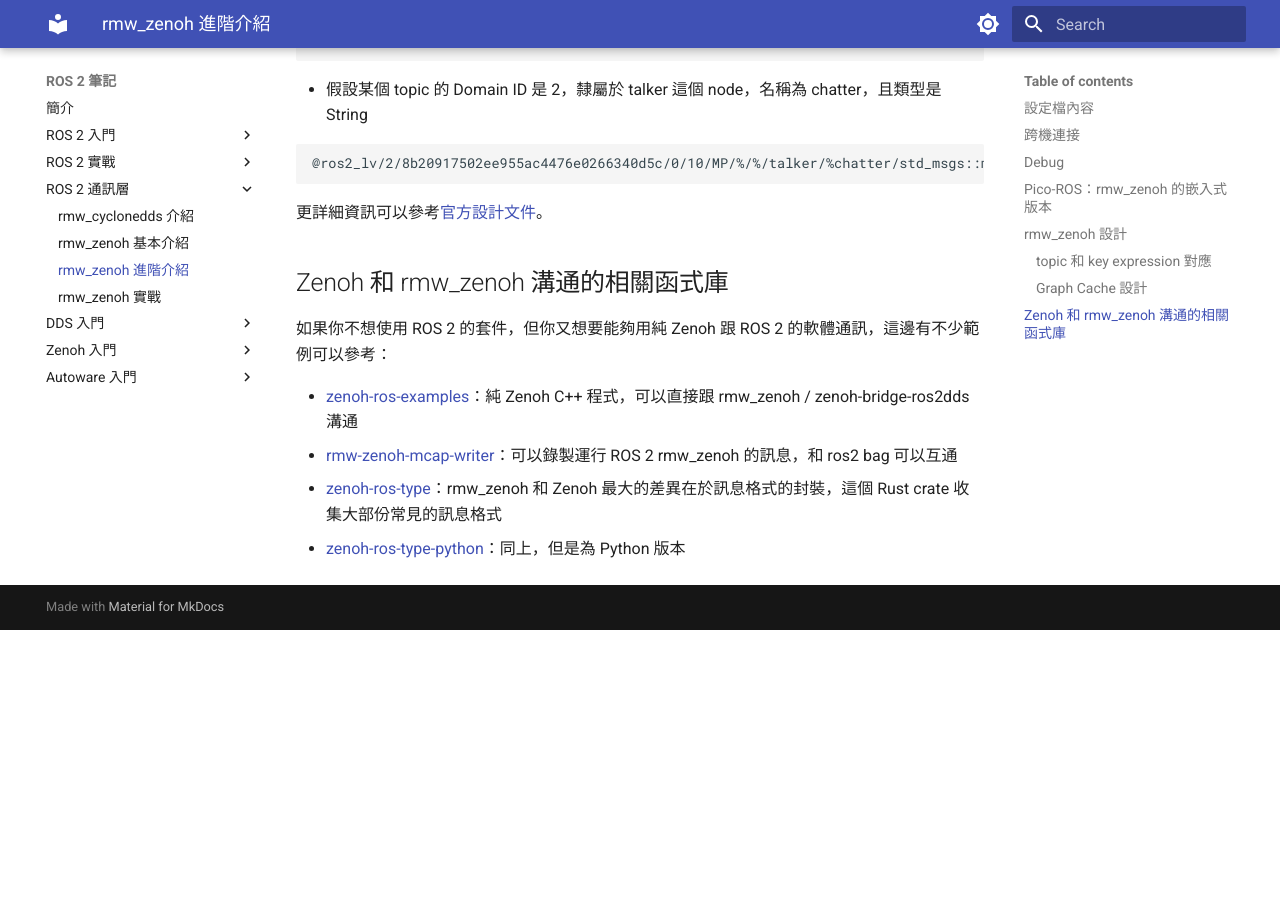
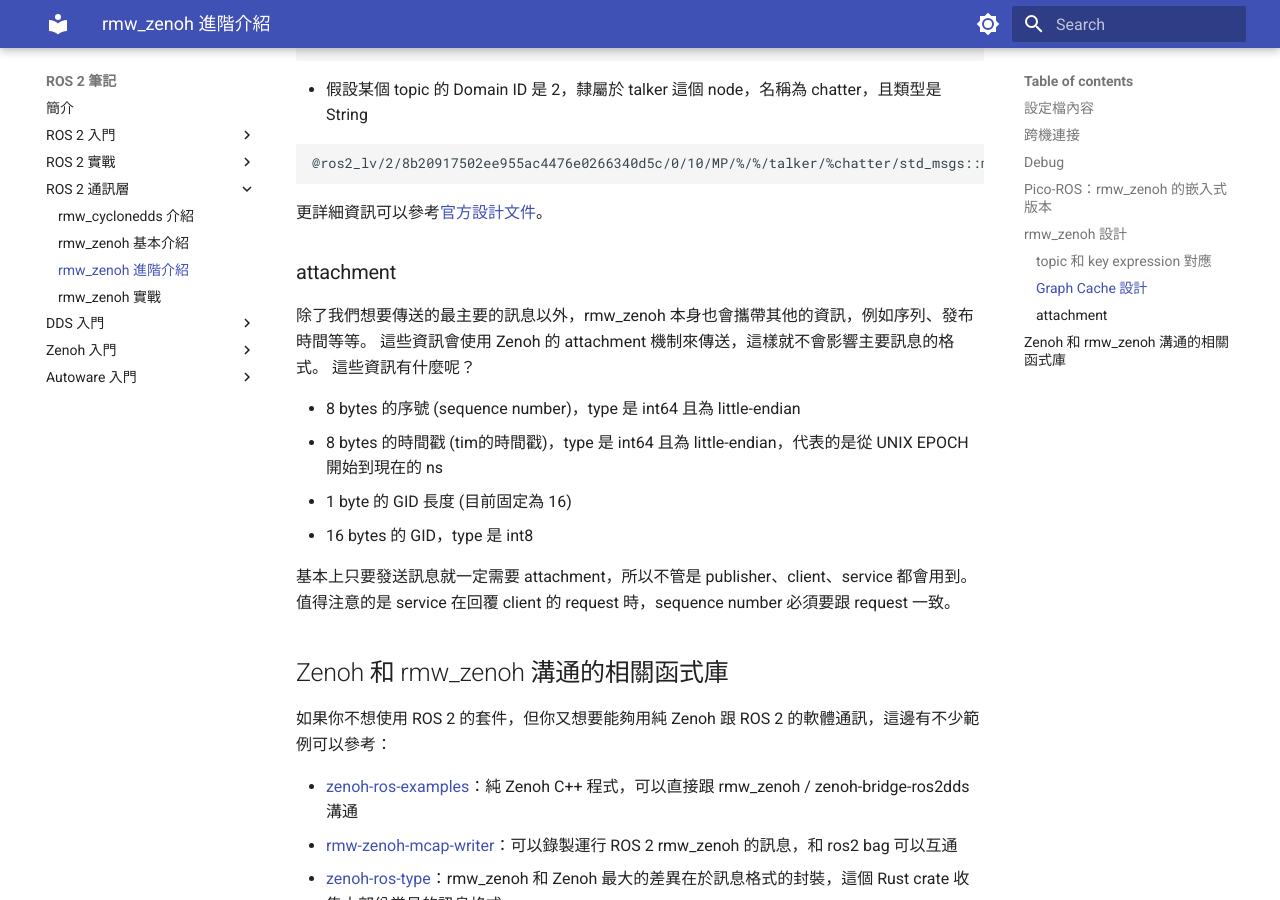
Before and after one commit to evshary/ros2-learning, an MkDocs documentation site: the page built from docs/ros2/rmw_zenoh/advanced.md, in a window 1280 px wide and 900 px high, scrolled down 4932 px. Built offline with MkDocs 1.6.1 and Material for MkDocs 9.7.7, drawn with Linux system fonts in a browser that asks for light colours; before the commit the page ends 5562 px from its top, so only the background shows below that.

Commit message:
Show how to use the attachment in rmw_zenoh
Signed-off-by: ChenYing Kuo <evshary@gmail.com>

```diff
--- a/docs/ros2/rmw_zenoh/advanced.md
+++ b/docs/ros2/rmw_zenoh/advanced.md
@@ -209,6 +209,20 @@ liveliness 和一般的 key expression 很類似，主要差別就是用來確
 
 更詳細資訊可以參考[官方設計文件](https://github.com/ros2/rmw_zenoh/blob/rolling/docs/design.md#graph-cache)。
 
+### attachment
+
+除了我們想要傳送的最主要的訊息以外，rmw_zenoh 本身也會攜帶其他的資訊，例如序列、發布時間等等。
+這些資訊會使用 Zenoh 的 attachment 機制來傳送，這樣就不會影響主要訊息的格式。
+這些資訊有什麼呢？
+
+* 8 bytes 的序號 (sequence number)，type 是 int64 且為 little-endian
+* 8 bytes 的時間戳 (tim的時間戳)，type 是 int64 且為 little-endian，代表的是從 UNIX EPOCH 開始到現在的 ns
+* 1 byte 的 GID 長度 (目前固定為 16)
+* 16 bytes 的 GID，type 是 int8
+
+基本上只要發送訊息就一定需要 attachment，所以不管是 publisher、client、service 都會用到。
+值得注意的是 service 在回覆 client 的 request 時，sequence number 必須要跟 request 一致。
+
 ## Zenoh 和 rmw_zenoh 溝通的相關函式庫
 
 如果你不想使用 ROS 2 的套件，但你又想要能夠用純 Zenoh 跟 ROS 2 的軟體通訊，這邊有不少範例可以參考：
```
